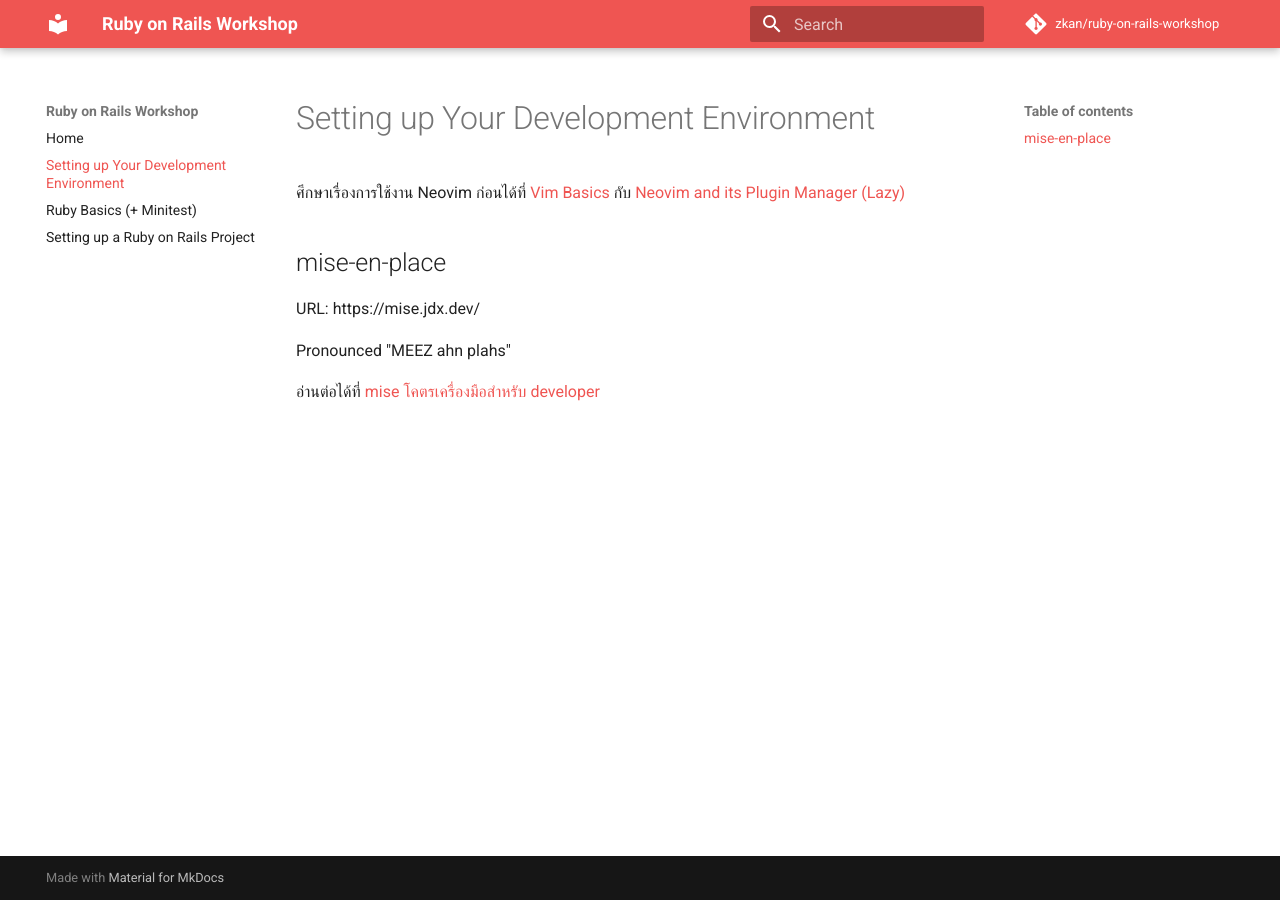
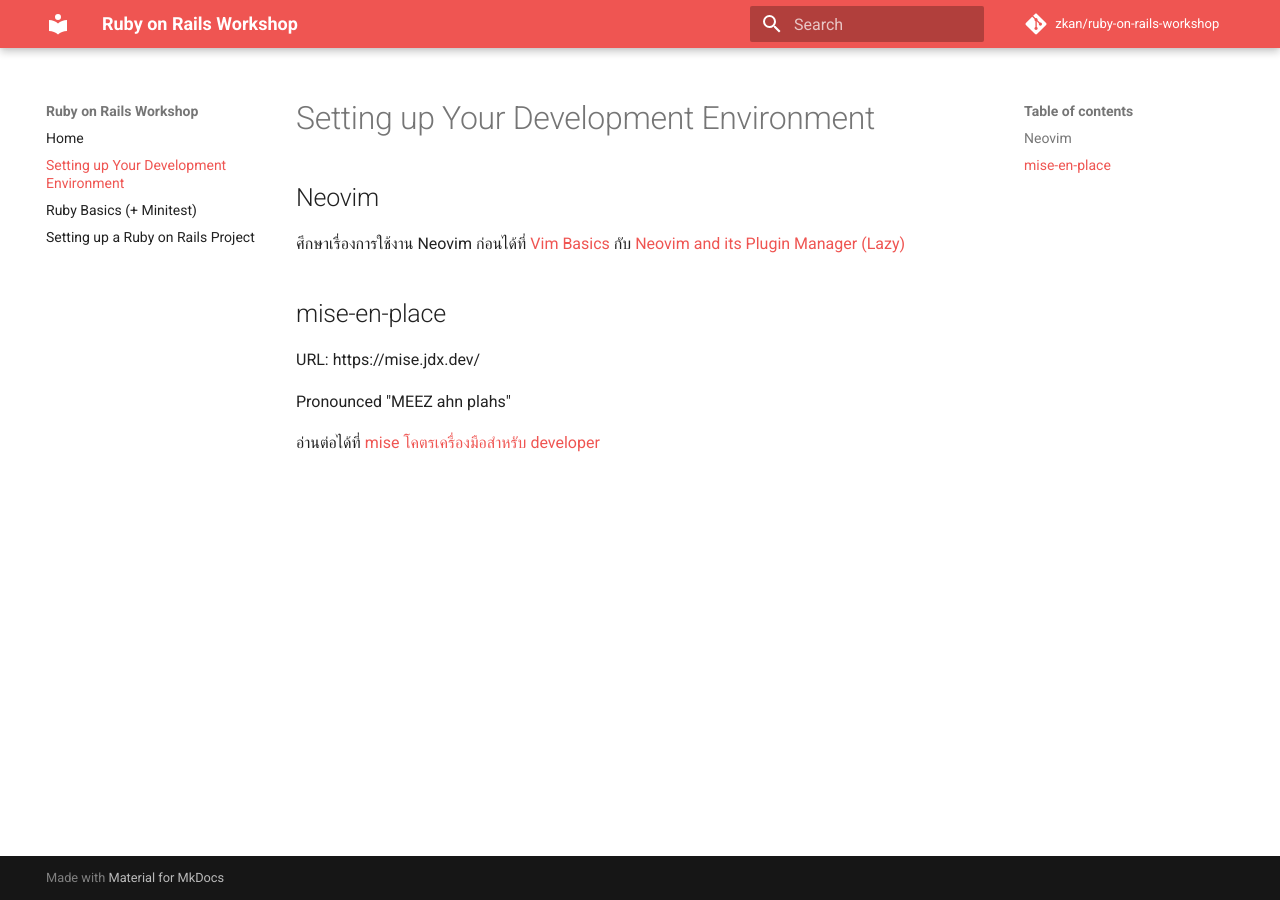
Before and after one commit to zkan/rails-unpacked-and-demystified-workshop, an MkDocs documentation site: the page built from docs/setting-up-your-development-environment.md, in a window 1280 px wide. Built offline with MkDocs 1.6.1 and Material for MkDocs 9.7.7, drawn with Linux system fonts in a browser that asks for light colours; comment, search, counter and statistics services are not loaded.

Commit message:
Set up Neovim section

```diff
--- a/docs/setting-up-your-development-environment.md
+++ b/docs/setting-up-your-development-environment.md
@@ -1,4 +1,6 @@
 # Setting up Your Development Environment
+
+## Neovim
 
 ศึกษาเรื่องการใช้งาน Neovim ก่อนได้ที่ [Vim
 Basics](https://zkan.github.io/neovim-zellij-workshop/vim-basics/){target=_blank}
```
